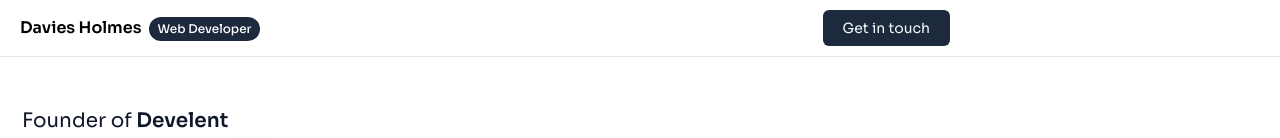
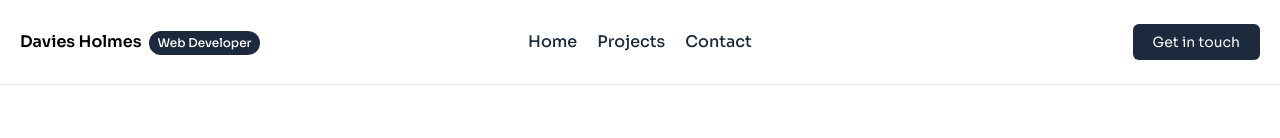
Before and after one commit to michlasul/portfolio, a React (Vite) app: page / in a window 1280 px wide. Shown: the top 138 px of the page. Built offline with nearby package versions, Linux system fonts and the light colour scheme.

Commit message:
Fixed the header

```diff
--- a/src/components/layouts/Header.jsx
+++ b/src/components/layouts/Header.jsx
@@ -6,7 +6,7 @@ const Header = () => {
     <header className="py-2.5 bg-white border-b border-slate-200">
       <div className="flex mx-auto w-full max-w-7xl justify-between items-center px-5">
         {/* this is your logo */}
-        <div className="basis-1/2 sm:basis-1/4 order-1 grow">
+        <div className="basis-1/2 sm:basis-1/4 order-1 grow md:grow-0">
           <p className="text-md font-semibold items-center">
             Davies Holmes
             <span className="inline-block text-xs font-medium py-1 px-2 bg-slate-800 text-white rounded-full sm:ms-2">
@@ -17,7 +17,7 @@ const Header = () => {
         <div className="basis-fit order-3 md:basis-1/4">
           <Menu />
         </div>
-        <div className="basis-fit order-2 sm:flex md:basis-1/4 md:justify-end">
+        <div className="basis-fit order-2 sm:flex md:order-3 md:basis-1/4 md:justify-end">
           <Button>Get in touch</Button>
         </div>
       </div>
--- a/src/components/layouts/Projects.jsx
+++ b/src/components/layouts/Projects.jsx
@@ -7,7 +7,7 @@ const Projects = () => {
         <div className="bg-slate-100 rounded-2xl py-12">
           <div className="max-w-7xl mx-auto px-5 flex flex-col gap-y-5">
             <h4 className="text-2xl font-medium">Meet some of my works</h4>
-            <div className="grid grid-cols-1 lg:grid-cols-3 gap-5">
+            <div className="grid grid-cols-1 sm:grid-cols-2 lg:grid-cols-3 gap-5">
               <Card
                 imgUrl={
                   "https://i.pinimg.com/1200x/a8/58/8b/a8588b6c1e00a261b854cb61dfac8de2.jpg"
--- a/src/components/ui/Menu.jsx
+++ b/src/components/ui/Menu.jsx
@@ -29,13 +29,13 @@ const Menu = () => {
 
       <div
         id="menu"
-        className={`bg-slate-300 absolute z-1 top-17 left-0 right-0 p-5 transition-all duration-300 ease-in-out ${
+        className={`bg-slate-300 absolute z-1 top-17 left-0 right-0 p-5 md:pointer-events-auto md:bg-inherit md:translate-y-0 md:static md:opacity-100 transition-all duration-300 ease-in-out ${
           isOpen
             ? "opacity-100 translate-y-0"
             : "opacity-0 -translate-y-5 pointer-events-none"
         }`}
       >
-        <ul className="font-medium flex flex-col gap-y-2.5 md:justify-center md:gap-x-20 ">
+        <ul className="font-medium flex flex-col gap-y-2.5 md:justify-center md:flex-row md:gap-x-5">
           <MenuItem>Home</MenuItem>
           <MenuItem>Projects</MenuItem>
           <MenuItem>Contact</MenuItem>
```
